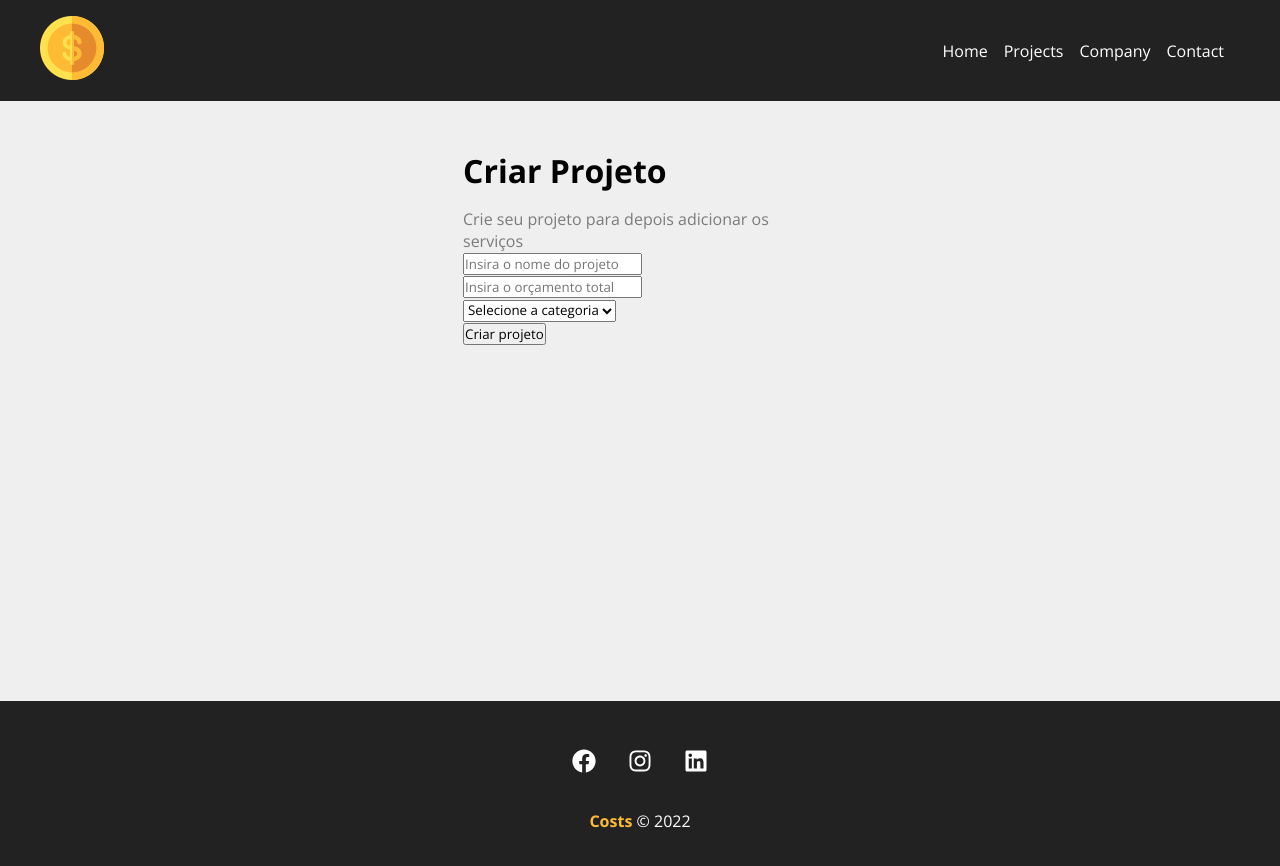
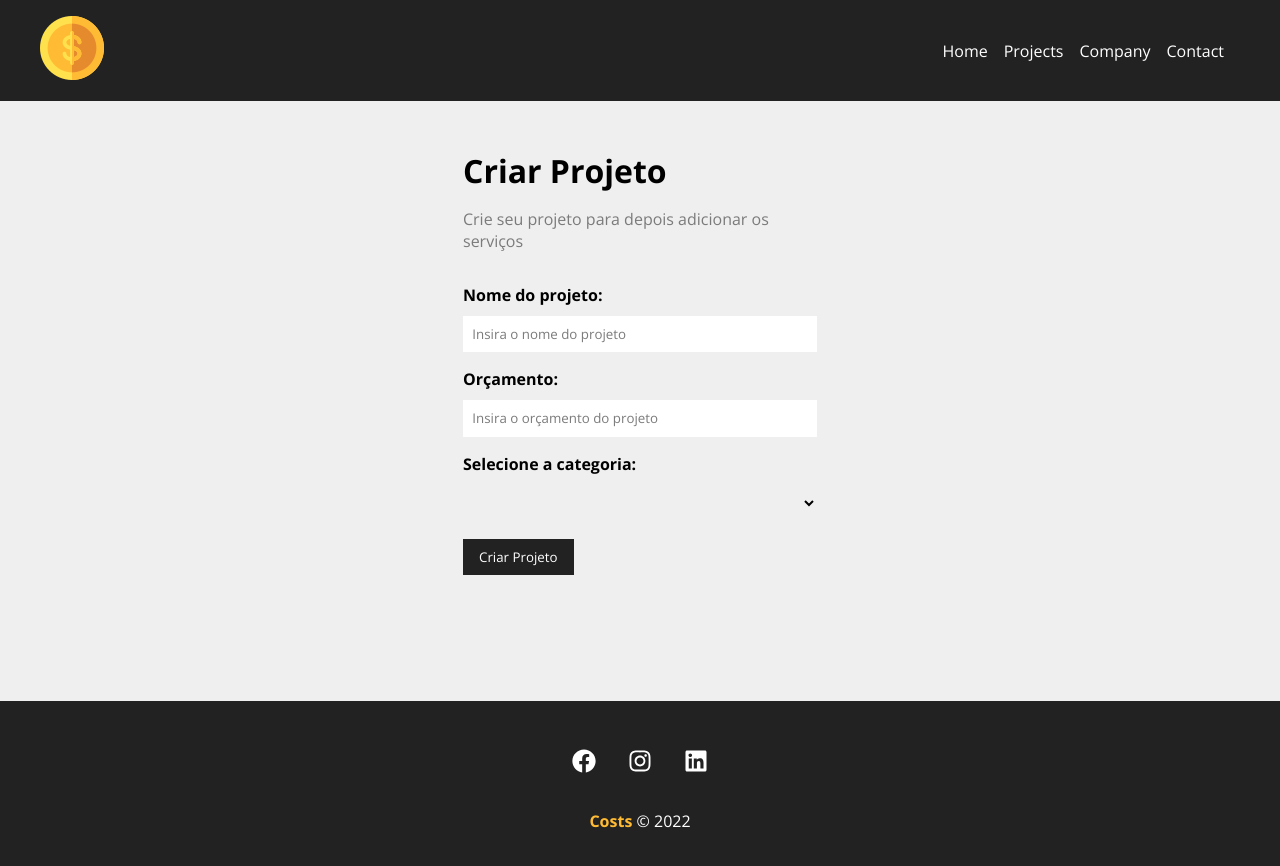
Before and after one commit to IsaiasSantanaDosSantos/primeiro_projeto_com_React, a React (Create React App) app: page /newproject in a window 1280 px wide. Shown: the top 866 px of the page. Built offline with nearby package versions, Linux system fonts and the light colour scheme.

Commit message:
Criação do conteúdo da de formulário da página 'Criar Projeto'.

```diff
--- /dev/null
+++ b/src/componets/form/Input.js
@@ -0,0 +1,13 @@
+import styles from './Input.module.css'
+
+function Input({type, text, name, placeholder, handleOnChanger, value}) {
+
+    return(
+        <div className={styles.form_control}>
+            <label htmlFor={name}>{text}:</label>
+            <input type={type} name={name} id={name} placeholder={placeholder} onChange={handleOnChanger} value={value} />
+        </div>
+    )
+}
+
+export default Input
--- /dev/null
+++ b/src/componets/form/Input.module.css
@@ -0,0 +1,20 @@
+.form_control {
+    display: flex;
+    flex-direction: column;
+    margin-bottom: 1em;
+}
+
+.form_control label {
+    margin-bottom: .6em;
+    font-weight: bold;
+}
+
+.form_control input {
+    padding: .7em;
+    border-radius: 0;
+    border: none;
+}
+
+.form_control input::placeholder { /* Texto do placeholder */
+    color: #7b7b7b;
+}
--- /dev/null
+++ b/src/componets/form/Select.js
@@ -0,0 +1,15 @@
+import styles from './Select.module.css'
+
+function Select({text, name, options, handleOnChanger, value}){
+
+    return(
+        <div className={styles.form_control}>
+            <label htmlFor={name}>{text}:</label>
+            <select name={name} id={name}>
+                <options>Selecione uma opção</options>
+            </select>
+        </div>
+    )
+}
+
+export default Select
--- /dev/null
+++ b/src/componets/form/Select.module.css
@@ -0,0 +1,16 @@
+.form_control {
+    display: flex;
+    flex-direction: column;
+    margin-bottom: 1em;
+}
+
+.form_control label {
+    margin-bottom: .6em;
+    font-weight: bold;
+}
+
+.form_control select {
+    padding: .7em;
+    border-radius: 0;
+    border: none;
+}
--- /dev/null
+++ b/src/componets/form/SubmitButton.js
@@ -0,0 +1,12 @@
+import styles from './SubmitButton.module.css'
+
+function SubmitButton({text}){
+
+    return(
+        <div>
+            <button className={styles.btn}>{text}</button>
+        </div>
+    )
+}
+
+export default SubmitButton
--- /dev/null
+++ b/src/componets/form/SubmitButton.module.css
@@ -0,0 +1,17 @@
+.btn {
+    background-color: #222;
+    color: #fff;
+    padding: 0.7em 1.2em;
+    text-decoration: none;
+    transition: .5s;
+    cursor: pointer;
+    border: none;
+}
+
+.btn:hover {
+    color: #ffbb33;
+}
+
+.btn:active {
+    color: #8b7343;
+}
--- a/src/componets/pages/NewProject.js
+++ b/src/componets/pages/NewProject.js
@@ -6,7 +6,7 @@
         <div className={styles.newproject_container}>
             <h1>Criar Projeto</h1>
             <p>Crie seu projeto para depois adicionar os serviços</p>
-            <ProjectForm />
+            <ProjectForm  btnText ="Criar Projeto"/>
         </div>
     )
 }
--- a/src/componets/project/ProjectForm.js
+++ b/src/componets/project/ProjectForm.js
@@ -1,20 +1,27 @@
-function ProjectForm(){
+import Input from '../form/Input'
+import Select from '../form/Select'
+import SubmitButton from '../form/SubmitButton'
+
+import styles from './ProjectForm.module.css'
+
+function ProjectForm({btnText}){
 
     return(
-        <form>
-            <div>
-                <input type="text" placeholder="Insira o nome do projeto" />
-            </div>
-            <div>
-                <input type="number" placeholder="Insira o orçamento total" /></div>
-            <div>
-                <select name="category_id" >
-                    <option disabled selected>Selecione a categoria</option>
-                </select>
-            </div>
-            <div>
-                <input type="submit" value="Criar projeto"/>
-            </div>
+        <form className={styles.form}>
+            <Input
+            type="text"
+            text="Nome do projeto"
+            name="name"
+            placeholder="Insira o nome do projeto"
+            />
+            <Input
+            type="namber"
+            text="Orçamento"
+            name="budget"
+            placeholder="Insira o orçamento do projeto"
+            />
+            <Select name="category_id" text="Selecione a categoria" />
+            <SubmitButton text={btnText} />
         </form>
     )
 }
--- /dev/null
+++ b/src/componets/project/ProjectForm.module.css
@@ -0,0 +1,4 @@
+.form {
+    width: 100%;
+    margin: 2em 0;
+}
```
